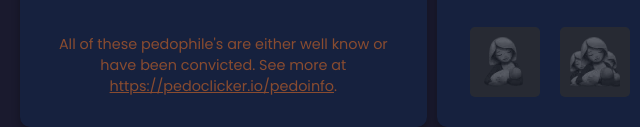
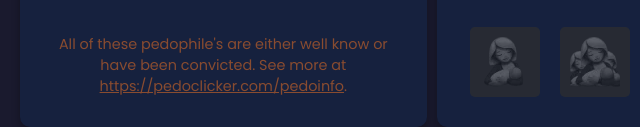
Before and after one commit to TheunrealninjA/Pedo-Clicker-9000, a plain HTML site: page index.html in a window 1280 px wide. Shown: the part 809-936 px from the top of the page, 0-640 px from the left. Drawn offline with Linux system fonts and the light colour scheme.

Commit message:
corrected url

```diff
--- a/index.html
+++ b/index.html
@@ -17,7 +17,7 @@
         <h3>Stings: <span>0</span></h3>
         <h4>SPS: <span>0</span></h4>
         <img id="pedos" src="images/Pedos/MichaelMaydew.webp" alt="Pedophile" onclick="countimg()">
-        <p class="info">All of these pedophile's are either well know or have been convicted. See more at <a class="underline" href="https://pedoclicker.com/pedoinfo">https://pedoclicker.io/pedoinfo</a>.</p>
+        <p class="info">All of these pedophile's are either well know or have been convicted. See more at <a class="underline" href="https://pedoclicker.com/pedoinfo">https://pedoclicker.com/pedoinfo</a>.</p>
     </div>
     <div class="section-2">
         <h1>Stats</h1>
```
